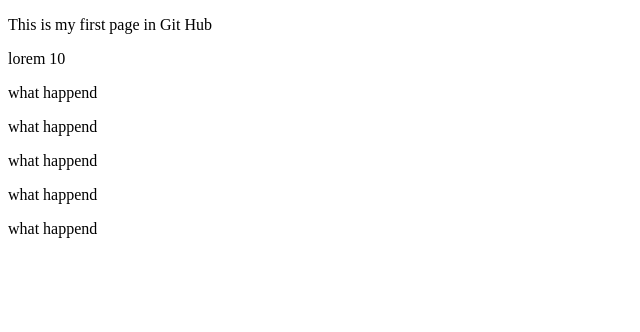
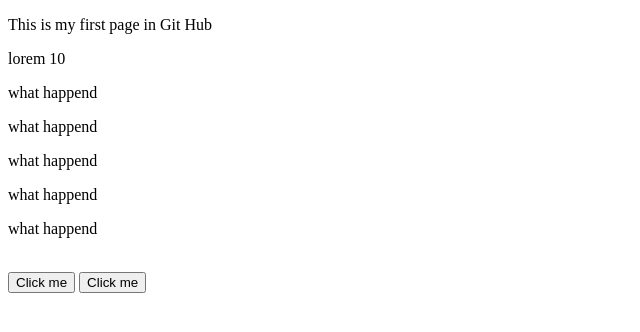
Before and after one commit to Jamal4/myFirstWebsite, a plain HTML site: page index.html in a window 1280 px wide. Shown: the whole page, without its empty margins (0-640 px from the left). Drawn offline with Linux system fonts and the light colour scheme.

Commit message:
new-message

```diff
--- a/index.html
+++ b/index.html
@@ -15,6 +15,9 @@
   <p>what happend</p>
   <p>what happend</p>
   <p>what happend</p>
+  <br>
+  <button>Click me</button>
+  <button>Click me</button>
 </body>
 
 </html>
```
